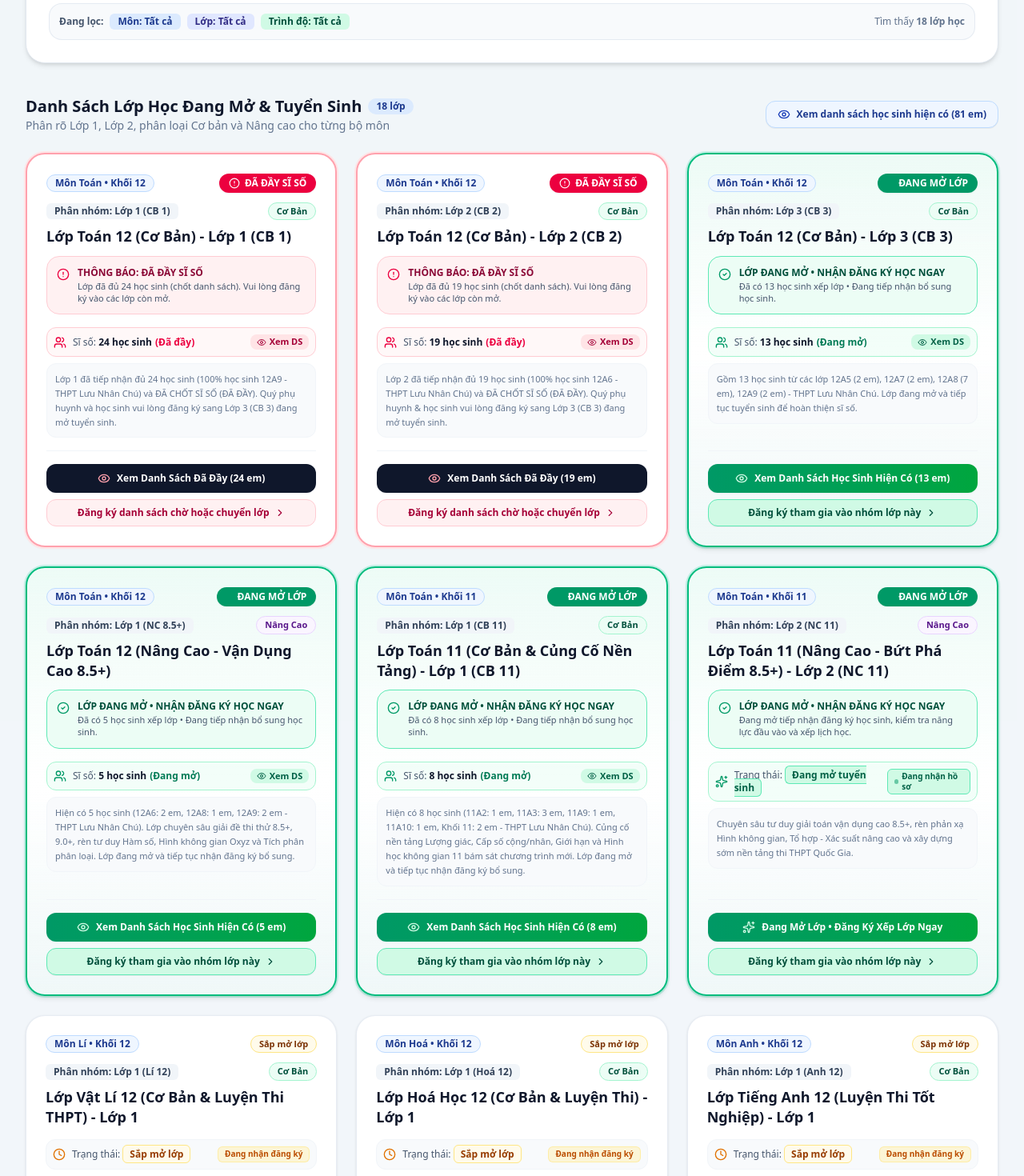
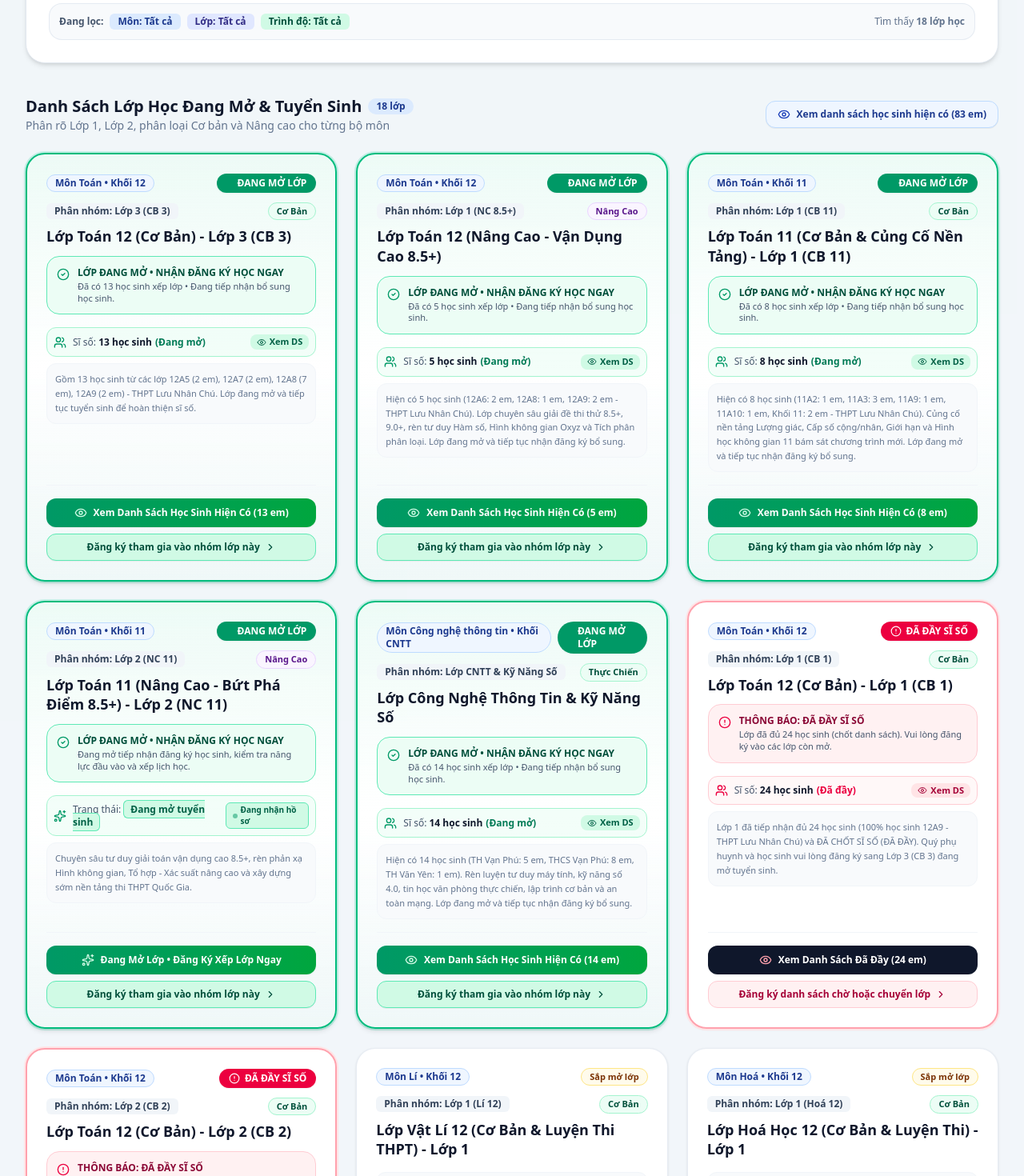
Before and after one commit to Zeyzenth/csgdthayhoangvanphu, a React (Vite) app: page / in a window 1280 px wide. Shown: the part 4180-5650 px from the top of the page at 80% size. Built offline with nearby package versions, Linux system fonts and the light colour scheme.

Commit message:
feat: update enrollment for CNTT class and improve class sorting
- Increase CNTT class capacity from 12 to 14 students.
- Add new students to the class roster.
- Implement priority sorting for active and full classes in the class list.

```diff
--- a/src/components/ActiveClassesSection.tsx
+++ b/src/components/ActiveClassesSection.tsx
@@ -67,13 +67,21 @@ export const ActiveClassesSection: React.FC<ActiveClassesSectionProps> = ({
     { value: 'Nâng Cao', label: 'Lớp Nâng Cao', desc: 'Vận dụng cao 8.5+, 9+, Chuyên, HSG' },
   ];
 
-  // Filter classes by 3-level hierarchy
+  // Filter classes by 3-level hierarchy & push open/active classes before upcoming classes
   const filteredClasses = useMemo(() => {
     return ACTIVE_CLASSES.filter((c) => {
       const matchSubject = selectedSubject === 'all' || c.subject === selectedSubject;
       const matchGrade = selectedGrade === 'all' || c.grade === selectedGrade;
       const matchLevel = selectedLevel === 'all' || c.level === selectedLevel;
       return matchSubject && matchGrade && matchLevel;
+    }).sort((a, b) => {
+      // Ưu tiên lớp đang mở / đã đầy lên trên trước lớp sắp mở
+      const getPriority = (cls: typeof a) => {
+        if (cls.status === 'enrolling' || cls.isOpen) return 1;
+        if (cls.status === 'full') return 2;
+        return 3; // upcoming (sắp mở lớp)
+      };
+      return getPriority(a) - getPriority(b);
     });
   }, [selectedSubject, selectedGrade, selectedLevel]);
 
@@ -295,7 +303,7 @@ export const ActiveClassesSection: React.FC<ActiveClassesSectionProps> = ({
               className="inline-flex items-center gap-2 px-3.5 py-2 rounded-xl bg-blue-50 hover:bg-blue-100 text-blue-900 border border-blue-200 font-bold text-xs transition-colors cursor-pointer self-start sm:self-auto shadow-2xs"
             >
               <Eye className="w-4 h-4 text-blue-800" />
-              <span>Xem danh sách học sinh hiện có (81 em)</span>
+              <span>Xem danh sách học sinh hiện có (83 em)</span>
             </button>
           </div>
 
@@ -627,7 +635,7 @@ export const ActiveClassesSection: React.FC<ActiveClassesSectionProps> = ({
               className="px-5 py-3 bg-blue-900 hover:bg-blue-800 text-white font-bold text-xs sm:text-sm rounded-xl transition-all shadow-md cursor-pointer inline-flex items-center gap-2"
             >
               <Eye className="w-4 h-4 text-amber-300" />
-              <span>Xem Danh Sách Toàn Bộ Học Sinh (81 em)</span>
+              <span>Xem Danh Sách Toàn Bộ Học Sinh (83 em)</span>
             </button>
             <button
               onClick={() => onOpenConsultationModal()}
--- a/src/components/ClassRosterModal.tsx
+++ b/src/components/ClassRosterModal.tsx
@@ -291,7 +291,7 @@ export const ClassRosterModal: React.FC<ClassRosterModalProps> = ({
               : selectedClassId === 'toan-11-cb'
               ? 'BẢNG DANH SÁCH HỌC SINH LỚP TOÁN 11 CƠ BẢN (8 HỌC SINH - ĐANG MỞ)'
               : selectedClassId === 'cntt-active'
-              ? 'BẢNG DANH SÁCH HỌC SINH LỚP CÔNG NGHỆ THÔNG TIN & KỸ NĂNG SỐ (12 HỌC SINH - ĐANG MỞ)'
+              ? 'BẢNG DANH SÁCH HỌC SINH LỚP CÔNG NGHỆ THÔNG TIN & KỸ NĂNG SỐ (14 HỌC SINH - ĐANG MỞ)'
               : selectedClassId === 'toan-12-cb1'
               ? 'BẢNG DANH SÁCH THÀNH VIÊN LỚP 1 (CB 1: 24 HỌC SINH - ĐÃ ĐẦY SĨ SỐ)'
               : selectedClassId === 'toan-12-cb2'
@@ -366,7 +366,7 @@ export const ClassRosterModal: React.FC<ClassRosterModalProps> = ({
             }`}
           >
             <span className="w-2 h-2 rounded-full bg-emerald-500"></span>
-            <span>CNTT & Kỹ Năng Số (12 em • Đang mở)</span>
+            <span>CNTT & Kỹ Năng Số (14 em • Đang mở)</span>
           </button>
           <button
             onClick={() => setSelectedClassId('toan-12-cb1')}
@@ -680,7 +680,7 @@ export const ClassRosterModal: React.FC<ClassRosterModalProps> = ({
             </div>
           )}
 
-          {/* VIEW: LỚP CÔNG NGHỆ THÔNG TIN & KỸ NĂNG SỐ (12 HỌC SINH - ĐANG MỞ LỚP) */}
+          {/* VIEW: LỚP CÔNG NGHỆ THÔNG TIN & KỸ NĂNG SỐ (14 HỌC SINH - ĐANG MỞ LỚP) */}
           {selectedClassId === 'cntt-active' && (
             <div className="space-y-4">
               <div className="p-4 bg-cyan-50 border border-cyan-300 rounded-2xl flex flex-col sm:flex-row items-start sm:items-center justify-between gap-3 text-cyan-950 shadow-xs">
@@ -696,7 +696,7 @@ export const ClassRosterModal: React.FC<ClassRosterModalProps> = ({
                       </span>
                     </h4>
                     <p className="text-xs text-slate-700 mt-0.5">
-                      Hiện có <strong>12 học sinh (TH Vạn Phú: 5 em, THCS Vạn Phú: 6 em, TH Văn Yên: 1 em)</strong> đã đăng ký. Đào tạo tư duy máy tính, kỹ năng số 4.0, tin học văn phòng thực chiến, lập trình căn bản và an toàn mạng. Lớp đang mở và tiếp tục nhận đăng ký bổ sung!
+                      Hiện có <strong>14 học sinh (TH Vạn Phú: 5 em, THCS Vạn Phú: 8 em, TH Văn Yên: 1 em)</strong> đã đăng ký. Đào tạo tư duy máy tính, kỹ năng số 4.0, tin học văn phòng thực chiến, lập trình căn bản và an toàn mạng. Lớp đang mở và tiếp tục nhận đăng ký bổ sung!
                     </p>
                   </div>
                 </div>
@@ -715,7 +715,7 @@ export const ClassRosterModal: React.FC<ClassRosterModalProps> = ({
               <UniformStudentTable
                 students={filteredCntt}
                 title="Bảng Danh Sách Học Sinh: Lớp Công Nghệ Thông Tin & Kỹ Năng Số"
-                subtitle={`Sĩ số: ${filteredCntt.length} / 12 học sinh (TH Vạn Phú: 5 em, THCS Vạn Phú: 6 em, TH Văn Yên: 1 em)`}
+                subtitle={`Sĩ số: ${filteredCntt.length} / 14 học sinh (TH Vạn Phú: 5 em, THCS Vạn Phú: 8 em, TH Văn Yên: 1 em)`}
                 badgeText={`CNTT: ${filteredCntt.length} em • ĐANG MỞ`}
                 badgeColorClass="bg-cyan-800 text-white"
               />
--- a/src/data/activeClassesData.ts
+++ b/src/data/activeClassesData.ts
@@ -123,7 +123,7 @@ export const STUDENTS_TOAN_11_CB: Student[] = [
   { id: 'cb11-8', stt: 8, name: 'Nguyễn Thị Miền', schoolClass: 'Khối 11', schoolName: 'THPT Lưu Nhân Chú', assignedClass: 'Lớp 11 CB' },
 ];
 
-// Danh sách chính xác học sinh Lớp Công Nghệ Thông Tin & Kỹ Năng Số (12 học sinh) - ĐANG MỞ LỚP
+// Danh sách chính xác học sinh Lớp Công Nghệ Thông Tin & Kỹ Năng Số (14 học sinh) - ĐANG MỞ LỚP
 export const STUDENTS_CNTT: Student[] = [
   { id: 'cntt-1', stt: 1, name: 'Dương Nghĩa Minh', schoolClass: '3B3', schoolName: 'TH Vạn Phú', assignedClass: 'Lớp CNTT' },
   { id: 'cntt-2', stt: 2, name: 'Vũ Tiến Đạt', schoolClass: '5A', schoolName: 'TH Vạn Phú', assignedClass: 'Lớp CNTT' },
@@ -137,6 +137,8 @@ export const STUDENTS_CNTT: Student[] = [
   { id: 'cntt-10', stt: 10, name: 'Nguyễn Ngọc Hân', schoolClass: '5D', schoolName: 'TH Văn Yên', assignedClass: 'Lớp CNTT' },
   { id: 'cntt-11', stt: 11, name: 'Lê Phương Thảo', schoolClass: '7A7', schoolName: 'THCS Vạn Phú', assignedClass: 'Lớp CNTT' },
   { id: 'cntt-12', stt: 12, name: 'Nguyễn Thu Vân', schoolClass: '7A5', schoolName: 'THCS Vạn Phú', assignedClass: 'Lớp CNTT' },
+  { id: 'cntt-13', stt: 13, name: 'Trần Ngọc Khánh', schoolClass: '7A1', schoolName: 'THCS Vạn Phú', assignedClass: 'Lớp CNTT' },
+  { id: 'cntt-14', stt: 14, name: 'Đỗ Xuân An', schoolClass: '6A2', schoolName: 'THCS Vạn Phú', assignedClass: 'Lớp CNTT' },
 ];
 
 export const ACTIVE_CLASSES: ActiveClass[] = [
@@ -241,6 +243,23 @@ export const ACTIVE_CLASSES: ActiveClass[] = [
     isFull: false,
     students: [],
     note: 'Chuyên sâu tư duy giải toán vận dụng cao 8.5+, rèn phản xạ Hình không gian, Tổ hợp - Xác suất nâng cao và xây dựng sớm nền tảng thi THPT Quốc Gia.',
+  },
+  {
+    id: 'cntt-active',
+    name: 'Lớp Công Nghệ Thông Tin & Kỹ Năng Số',
+    grade: 'cntt',
+    subject: 'Công nghệ thông tin',
+    level: 'Thực Chiến',
+    classGroup: 'Lớp CNTT & Kỹ Năng Số',
+    teacher: 'Tổ bộ môn CNTT & Kỹ sư mời giảng',
+    schedule: '',
+    room: 'Phòng Máy Tính 4.0',
+    status: 'enrolling',
+    statusLabel: 'ĐANG MỞ (14 học sinh)',
+    isOpen: true,
+    isFull: false,
+    students: STUDENTS_CNTT,
+    note: 'Hiện có 14 học sinh (TH Vạn Phú: 5 em, THCS Vạn Phú: 8 em, TH Văn Yên: 1 em). Rèn luyện tư duy máy tính, kỹ năng số 4.0, tin học văn phòng thực chiến, lập trình cơ bản và an toàn mạng. Lớp đang mở và tiếp tục nhận đăng ký bổ sung.',
   },
   {
     id: 'li-12-thpt',
@@ -378,23 +397,6 @@ export const ACTIVE_CLASSES: ActiveClass[] = [
     note: 'Rèn phương pháp viết văn nghị luận xã hội, nghị luận văn học và kỹ năng đọc hiểu văn bản.',
   },
   {
-    id: 'cntt-active',
-    name: 'Lớp Công Nghệ Thông Tin & Kỹ Năng Số',
-    grade: 'cntt',
-    subject: 'Công nghệ thông tin',
-    level: 'Thực Chiến',
-    classGroup: 'Lớp CNTT & Kỹ Năng Số',
-    teacher: 'Tổ bộ môn CNTT & Kỹ sư mời giảng',
-    schedule: '',
-    room: 'Phòng Máy Tính 4.0',
-    status: 'enrolling',
-    statusLabel: 'ĐANG MỞ (12 học sinh)',
-    isOpen: true,
-    isFull: false,
-    students: STUDENTS_CNTT,
-    note: 'Hiện có 12 học sinh (TH Vạn Phú: 5 em, THCS Vạn Phú: 6 em, TH Văn Yên: 1 em). Rèn luyện tư duy máy tính, kỹ năng số 4.0, tin học văn phòng thực chiến, lập trình cơ bản và an toàn mạng. Lớp đang mở và tiếp tục nhận đăng ký bổ sung.',
-  },
-  {
     id: 'van-chu-dep-active',
     name: 'Lớp Luyện Chữ Đẹp Nét Thanh Nét Đậm - Lớp 1 (Khối Chữ Đẹp)',
     grade: 'van-chu-dep',
```
